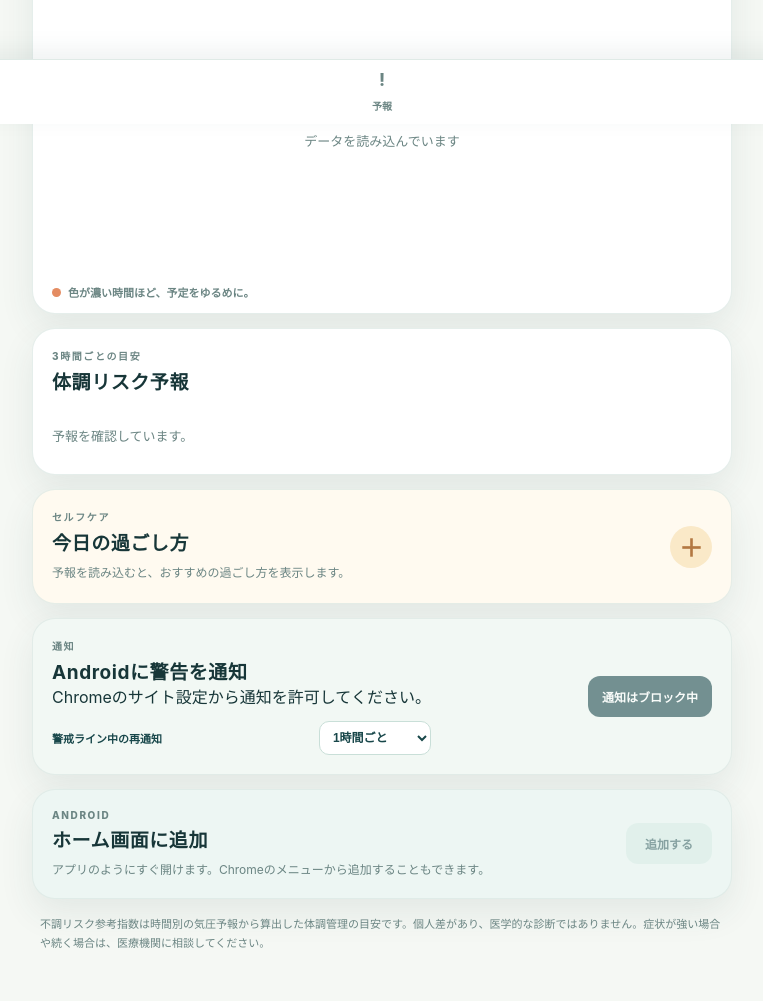
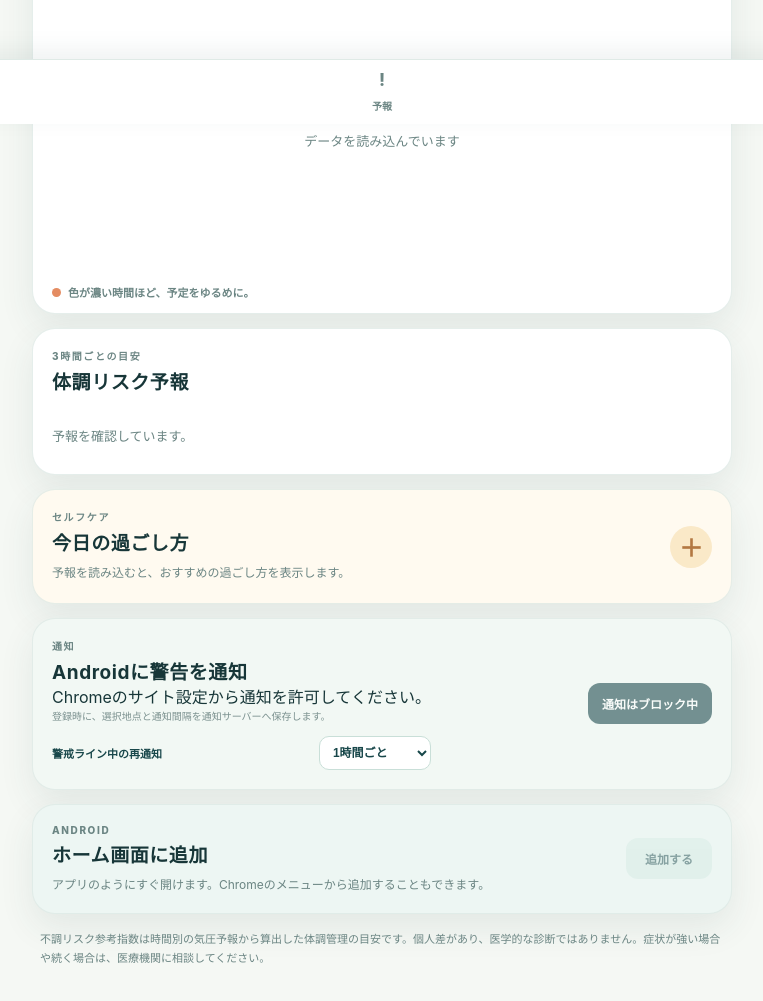
Before and after one commit to 19890825h-cell/pressure-care, a plain HTML site: page index.html in a window 1280 px wide. Shown: the part 676-1677 px from the top of the page, without its empty margins (258-1021 px from the left). Drawn offline with Linux system fonts and the light colour scheme.

Commit message:
Clarify background push privacy and refresh service worker

```diff
--- a/index.html
+++ b/index.html
@@ -123,6 +123,7 @@
           <p class="mini-label">通知</p>
           <h2>Androidに警告を通知</h2>
           <p id="notificationStatus">通知を許可して登録すると、アプリを閉じていても警戒ライン到達時に通知します。</p>
+          <p class="notification-privacy">登録時に、選択地点と通知間隔を通知サーバーへ保存します。</p>
           <label class="notification-interval">
             <span>警戒ライン中の再通知</span>
             <select id="notificationInterval">
--- a/styles.css
+++ b/styles.css
@@ -417,6 +417,11 @@ h2 {
   color: var(--muted);
   font-size: 12px;
   line-height: 1.6;
+}
+
+.notification-copy .notification-privacy {
+  color: #7b918f;
+  font-size: 10px;
 }
 
 .notification-interval {
```
Also changed, not shown: sw.js (+4 -3 lines).
